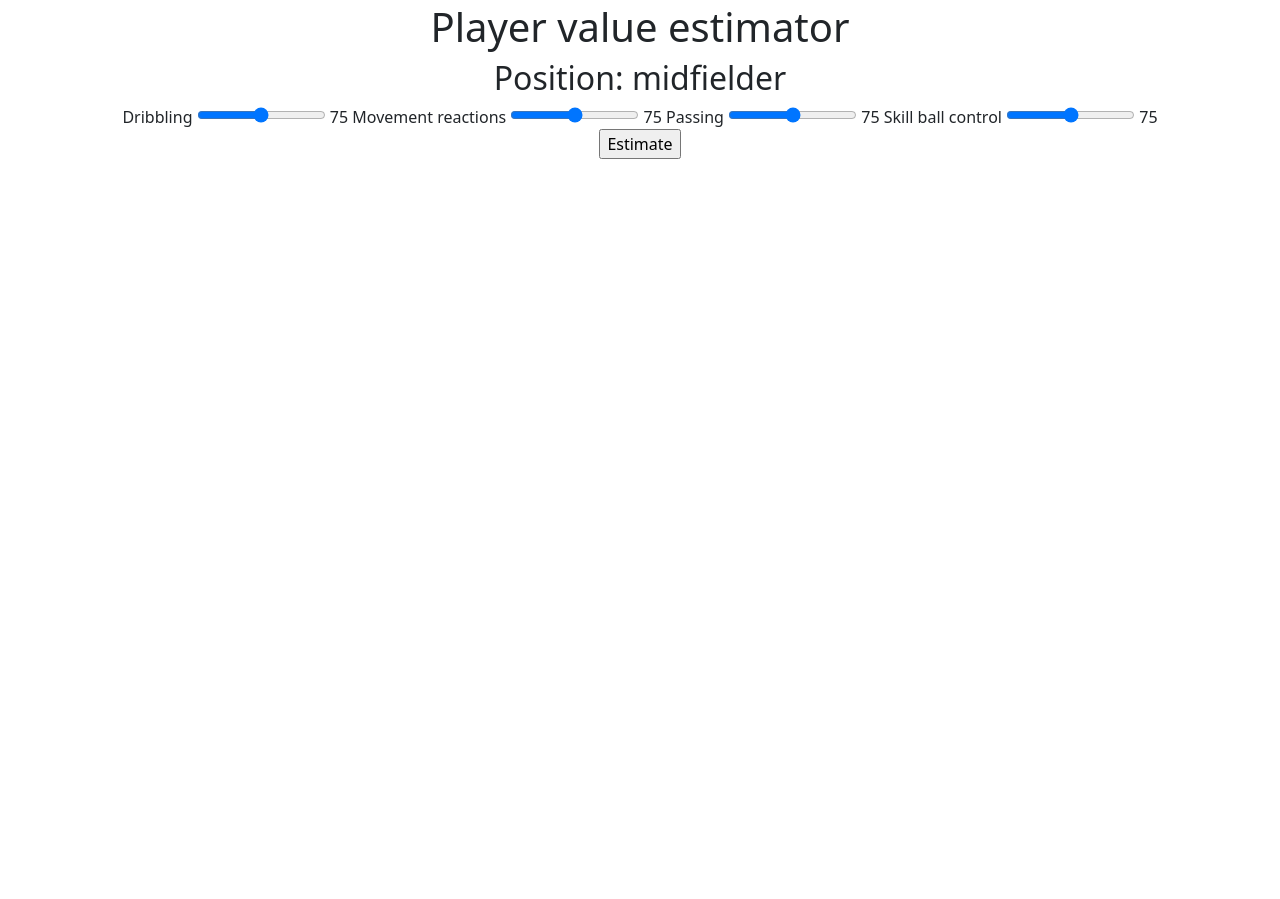
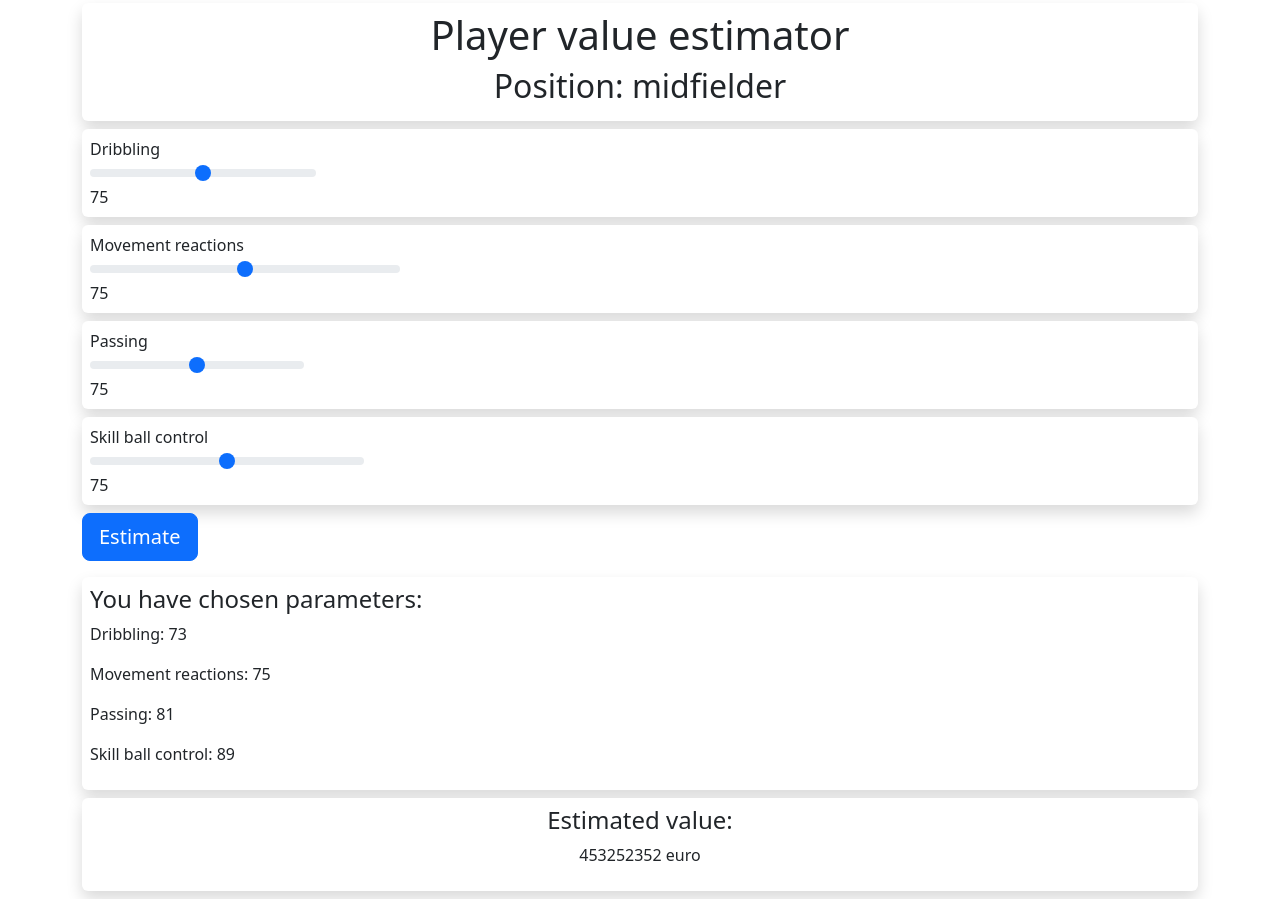
Before and after one commit to Arthemyst/Football_analysis, a Django app: template src/players/templates/players/midfielder_value_estimation.html in a window 1280 px wide. Shown: the part 117-1016 px from the top of the page. Before the commit the page ends 276 px from the top, so only its background shows below. Run offline with Django 3.2, Linux system fonts and the light colour scheme; the template is opened without the code that fills it, so the values that code supplies are empty; parts of the project's set-up code (start-up, migrations or seed data) failed here and were passed over; some libraries are stand-ins or nearby versions.

Commit message:
Feat: Modification of midfielder_value_estimation html template. Added styles.

```diff
--- a/src/players/templates/players/midfielder_value_estimation.html
+++ b/src/players/templates/players/midfielder_value_estimation.html
@@ -1,30 +1,44 @@
 {% extends 'players/base.html' %}
 {% block content %}
 <center>
+    <div class="shadow p-2 mb-2 bg-body rounded">
         <h1>Player value estimator</h1>
         <h2>Position: midfielder</h2>
+    </div>
+</center>
+<form method="post">
+    <div class="column">
 
-    <form method="post">
-
+        <div class="item shadow p-2 mb-2 bg-body rounded">
             <label>Dribbling
-            <input type="range" value="75" min="50" max="100" oninput="showAmount_dribbling(this.value)" />
+                <input type="range" class="form-range" value="75" min="50" max="100"
+                    oninput="showAmount_dribbling(this.value)" />
                 <span id="dribbling">75</span>
             </label>
-
+        </div>
+        <div class="item shadow p-2 mb-2 bg-body rounded">
             <label>Movement reactions
-            <input type="range" value="75" min="50" max="100" oninput="showAmount_movement_reactions(this.value)" />
+                <input type="range" class="form-range" value="75" min="50" max="100"
+                    oninput="showAmount_movement_reactions(this.value)" />
                 <span id="movement_reactions">75</span>
             </label>
+        </div>
+        <div class="item shadow p-2 mb-2 bg-body rounded">
 
             <label>Passing
-            <input type="range" value="75" min="50" max="100" oninput="showAmount_passing(this.value)" />
+                <input type="range" class="form-range" value="75" min="50" max="100"
+                    oninput="showAmount_passing(this.value)" />
                 <span id="passing">75</span>
             </label>
+        </div>
+        <div class="item shadow p-2 mb-2 bg-body rounded">
 
             <label>Skill ball control
-            <input type="range" value="75" min="50" max="100" oninput="showAmount_skill_ball_control(this.value)" />
+                <input type="range" class="form-range" value="75" min="50" max="100"
+                    oninput="showAmount_skill_ball_control(this.value)" />
                 <span id="skill_ball_control">75</span>
             </label>
+        </div>
 
         <script>
             function showAmount_dribbling(newAmount_dribbling) {
@@ -40,9 +54,21 @@
                 document.getElementById('skill_ball_control').innerHTML = newAmount_skill_ball_control;
             }
         </script>
-        <input type="submit" value="Estimate">
+        <input type="submit" value="Estimate" class="btn btn-lg btn-primary my-2 my-sm-0">
+    </div>
 </form>
+
+<div class="item shadow p-2 mb-2 bg-body rounded">
+    <h4>You have chosen parameters:</h4>
+    <p>Dribbling: 73</p>
+    <p>Movement reactions: 75</p>
+    <p>Passing: 81</p>
+    <p>Skill ball control: 89</p>
+</div>
+<center>
+    <div class="item shadow p-2 mb-2 bg-body rounded">
+        <h4>Estimated value:</h4>
+        <p>453252352 euro</p>
+    </div>
 </center>
-
-
 {% endblock %}
```
Also changed, not shown: 1 other file. Lines whose indentation alone changed are shown as unchanged.
